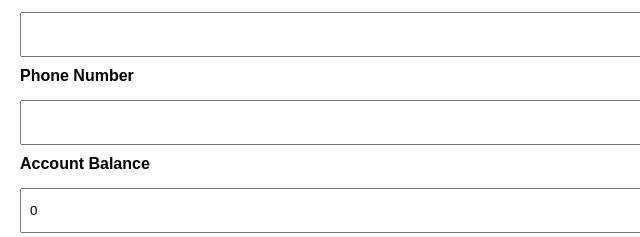
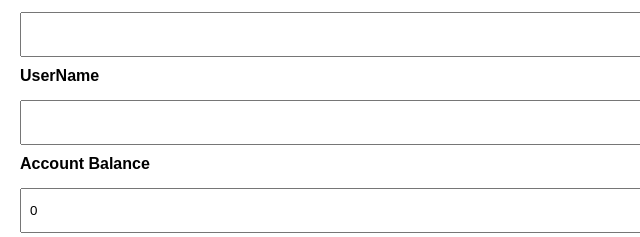
Before and after one commit to Naza1234/Defifrontendv01, a plain HTML site: page bank/adduser.html in a window 1280 px wide. Shown: the part 153-390 px from the top of the page, 0-640 px from the left. Drawn offline with Linux system fonts and the light colour scheme.

Commit message:
done agine

```diff
--- a/bank/adduser.html
+++ b/bank/adduser.html
@@ -18,7 +18,7 @@
             <label for="AccountName">Account Name</label>
             <input type="text" id="AccountName" name="AccountName" required>
 
-            <label for="PhoneNo">Phone Number</label>
+            <label for="PhoneNo">UserName</label>
             <input type="text" id="PhoneNo" name="PhoneNo" required>
 
             <label for="AccountBalance">Account Balance</label>
```
Also changed, not shown: bank/editUser.html (+1 -1 lines).
